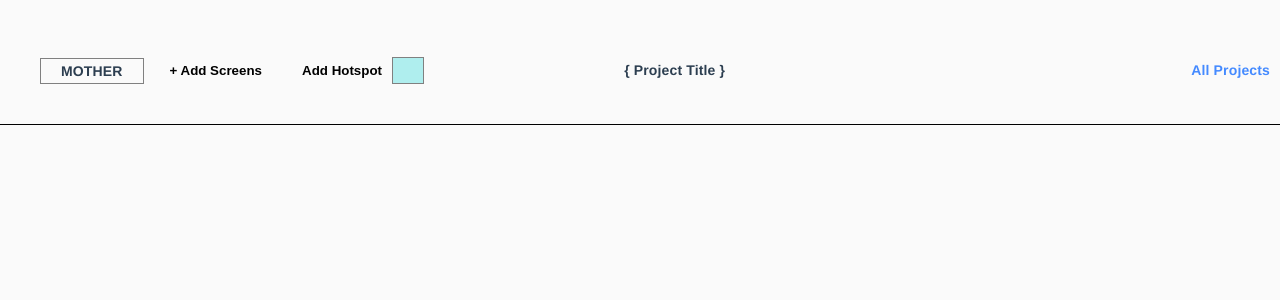
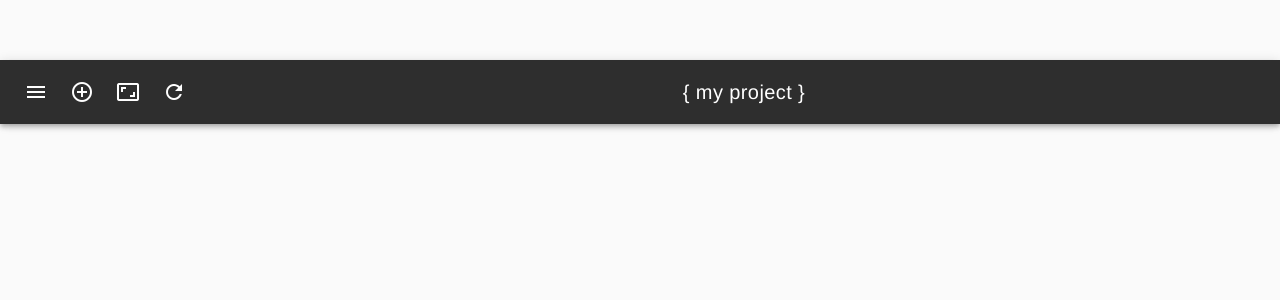
Before and after one commit to bignerdranch/exploratory-committee, a Vue app in the folder admin/: page / in a window 1280 px wide. Shown: the top 300 px of the page. Built offline with nearby package versions, Linux system fonts and the light colour scheme.

Commit message:
header with MUI

```diff
--- a/admin/src/components/header.vue
+++ b/admin/src/components/header.vue
@@ -1,14 +1,24 @@
 <template>
-  <div class="header-wrapper">
-    <ul>
-      <li class="title"> MOTHER </li>
-      <li><button @click="showDialog = true">+ Add Screens</button> </li>
-      <li class="hotspot-wrapper"><button @click="AddHotspot()">Add Hotspot <span class="hotspot"></span></button> </li>
-    </ul>
+  <div class="page-container">
+    <md-toolbar class="md-primary">
+      <md-button class="md-icon-button" @click="showNavigation = true">
+        <md-icon>menu</md-icon>
+      </md-button>
 
-    <span class="project-title">{ Project Title }</span>
+      <md-button class="md-icon-button" @click="setShowDialog()">
+        <md-icon>add_circle_outline</md-icon>
+      </md-button>
 
-    <router-link :to="{ name: 'projects'}">All Projects</router-link>
+      <md-button class="md-icon-button" @click="AddHotspot()">
+        <md-icon>aspect_ratio</md-icon>
+      </md-button>
+
+      <md-button class="md-icon-button" @click="refresh()">
+        <md-icon>refresh</md-icon>
+      </md-button>
+
+      <span class="md-title">{ my project }</span>
+    </md-toolbar>
 
     <md-dialog :md-active.sync="showDialog">
       <md-dialog-title>Upload Screens</md-dialog-title>
@@ -26,6 +36,30 @@
         <md-button class="md-primary" @click="saveFiles">UPLOAD</md-button>
       </md-dialog-actions>
     </md-dialog>
+
+    <md-drawer :md-active.sync="showNavigation" md-swipeable>
+      <md-toolbar class="md-transparent" md-elevation="0">
+        <span class="sm-title">YOUR PROJECTS</span>
+      </md-toolbar>
+      <md-list>
+        <md-list-item @click="addProject()">
+          <md-icon>add_circle_outline</md-icon>
+          <span class="md-list-item-text">Add New Project</span>
+        </md-list-item>
+        <md-divider></md-divider>
+      <!-- SIDE MENU OPEN -->
+        <md-list-item>
+          <md-icon>move_to_inbox</md-icon>
+          <span class="md-list-item-text">project 1</span>
+        </md-list-item>
+
+        <md-list-item>
+          <md-icon>send</md-icon>
+          <span class="md-list-item-text">projcet 2</span>
+        </md-list-item>
+
+      </md-list>
+    </md-drawer>
   </div>
 </template>
 
@@ -36,10 +70,19 @@ export default {
     showDialog: false,
     multiple: null,
     base64ImageList: [],
+    showNavigation: false,
+    showSidepanel: false,
   }),
   methods: {
+    setShowDialog() {
+      console.log('show dialog clicked');
+      this.showDialog = true;
+    },
     AddHotspot() {
       this.$emit('hotspot', true);
+    },
+    refresh() {
+      // TODO: fetch new information
     },
     saveFiles() {
       this.showDialog = false;
@@ -60,67 +103,21 @@ export default {
 </script>
 
 <style lang="scss" scoped>
-.header-wrapper {
-  padding-bottom: 40px;
-  border-bottom: 1px black solid;
-  justify-content: space-between;
-}
+.md-toolbar.md-theme-default.md-primary {
+  background-color: rgb(46, 46, 46);
 
-.header-wrapper, ul {
-  display: flex;
-  font-weight: bold;
-}
-
-ul {
-  list-style: none;
-  margin: 0;
-
-  li {
-    margin-right: 20px;
-
-    button {
-      font-weight: bold;
-    }
-  }
-
- .title {
-    border: 1px solid grey;
-    padding: 2px 20px;
-    margin-top: -2px;
-  }
-
-  li > button, button:visited, button:hover, button:active, button:focus {
-    background-color: transparent;
-    border: none;
-    cursor: pointer;
-    outline: none;
-  }
-
-  .hotspot-wrapper {
-    width: 150px;
-
-    button {
-      white-space: nowrap;
-      cursor: pointer;
-    }
-
-    .hotspot {
-      padding: 5px 15px;
-      margin-left: 10px;
-      background-color: rgb(175,238,238);
-      border: 1px solid grey;
-    }
+  .md-title {
+    flex: 1;
   }
 }
 
-.project-title {
-  margin-left: -300px;
+.add-project.md-button {
+  width: 80%;
+  text-align: left;
 }
 
-a {
-  color: inherit;
-  text-decoration: inherit;
-  padding-right: 10px;
+.add-project-icon {
+  margin: 10px;
 }
 
 .md-dialog /deep/.md-dialog-container {
```
